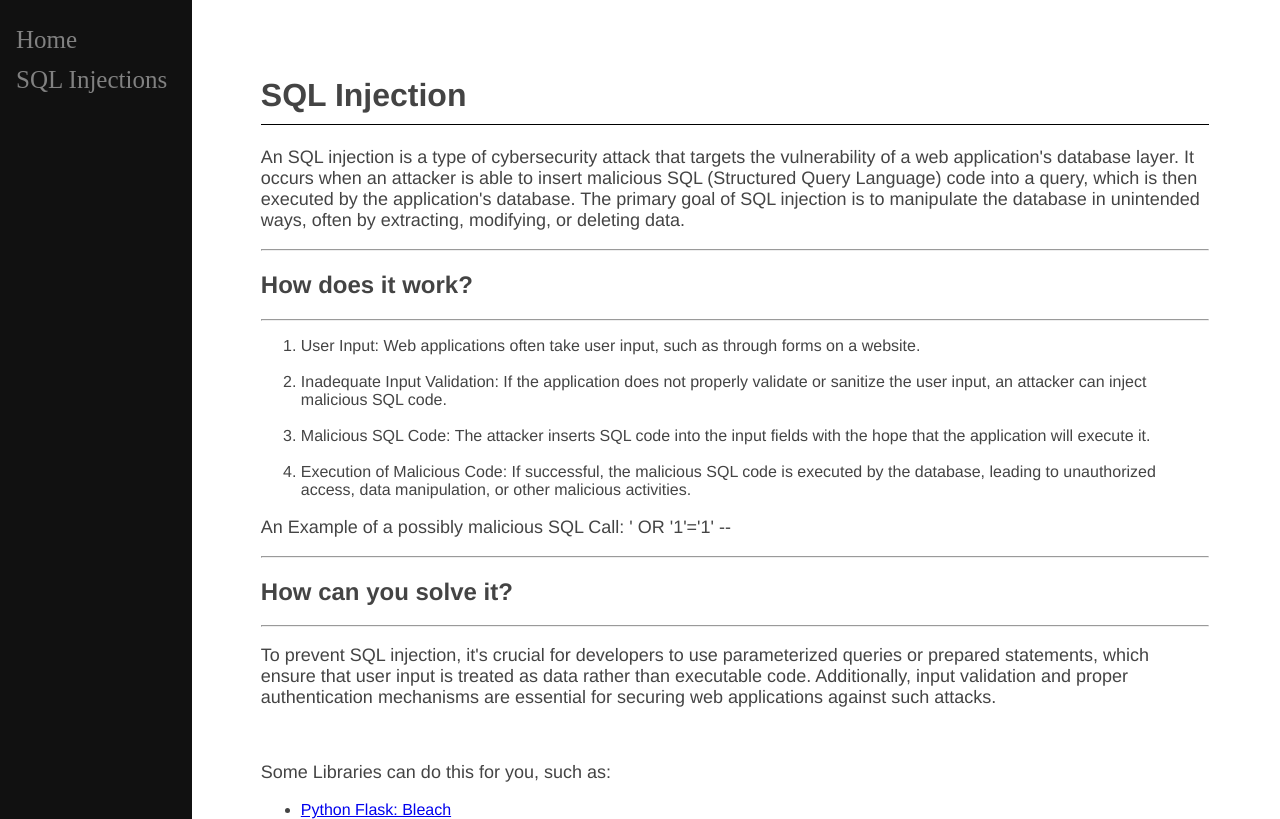
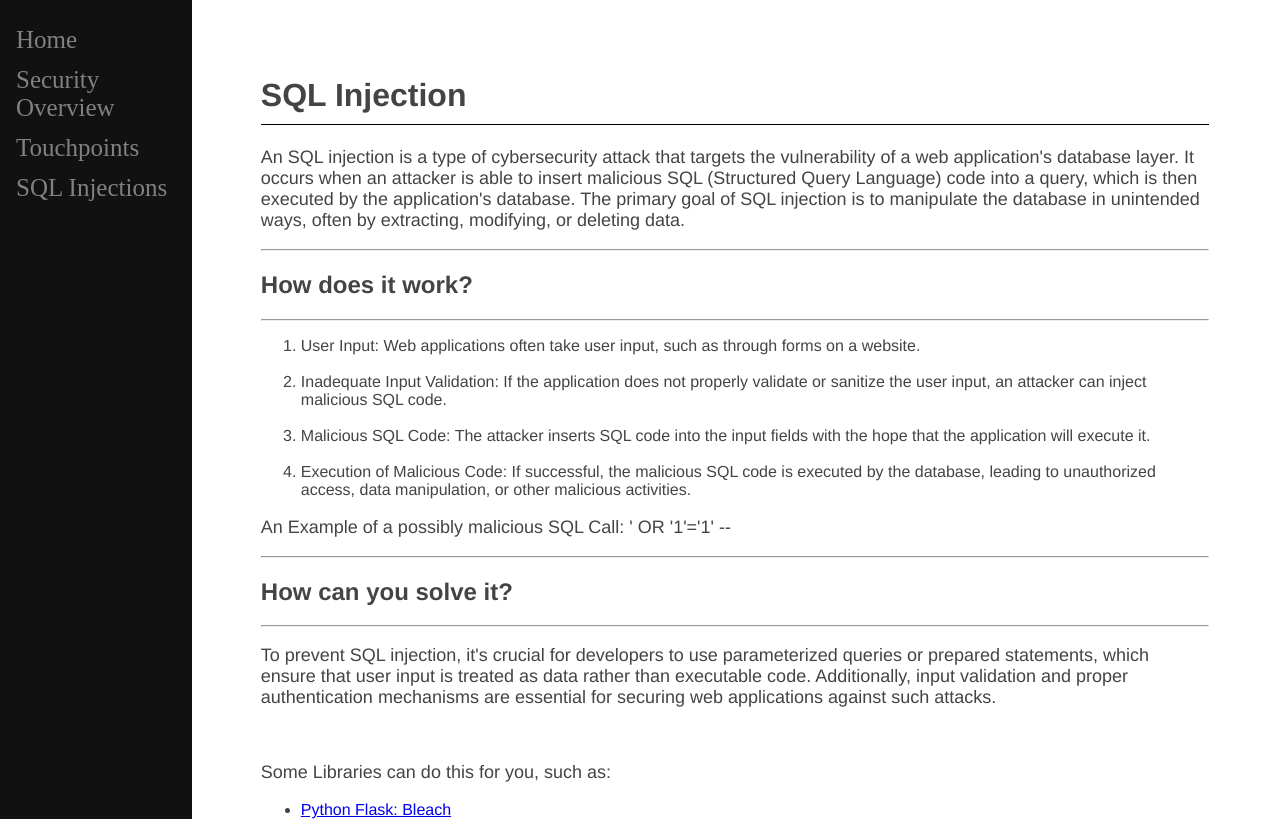
Before and after one commit to ethanblum/CSC-440-Site, a Flask app: page /sql in a window 1280 px wide. Shown: the top 819 px of the page. Run offline with Flask 3, Linux system fonts and the light colour scheme.

Commit message:
Updated Grammar and Menu on each page

```diff
--- a/main.py
+++ b/main.py
@@ -25,7 +25,7 @@ def overview():
 
 @app.route('/touchpoint')
 def touchPoint():
-    return render_template('touchPoint.html')
+    return render_template('touchPoints.html')
 
 
 @app.route('/submit_form', methods=['POST'])
--- a/templates/homePage.html
+++ b/templates/homePage.html
@@ -8,7 +8,9 @@
 <body>
     <div class="sidenav">
         <a href="/home">Home</a>
+        <a href="/overview">Overview</a>
         <a href="/sql">SQL Injections</a>
+        <a href="/touchpoint">Touchpoints</a>
     </div>
     <div class="pageContent">
         <h1>Welcome To SSEL!</h1>
--- a/templates/sqlInjection.html
+++ b/templates/sqlInjection.html
@@ -8,6 +8,8 @@
 <body>
     <div class="sidenav">
         <a href="/home">Home</a>
+        <a href="/overview">Security Overview</a>
+        <a href="/touchpoint">Touchpoints</a>
         <a href="/sql">SQL Injections</a>
     </div>
     <div class="pageContent">
```
Also changed, not shown: templates/touchPoints.html (+9 -7 lines).
